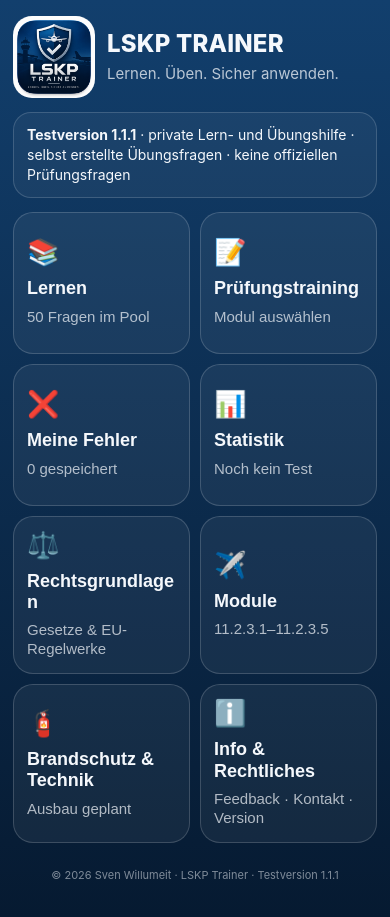
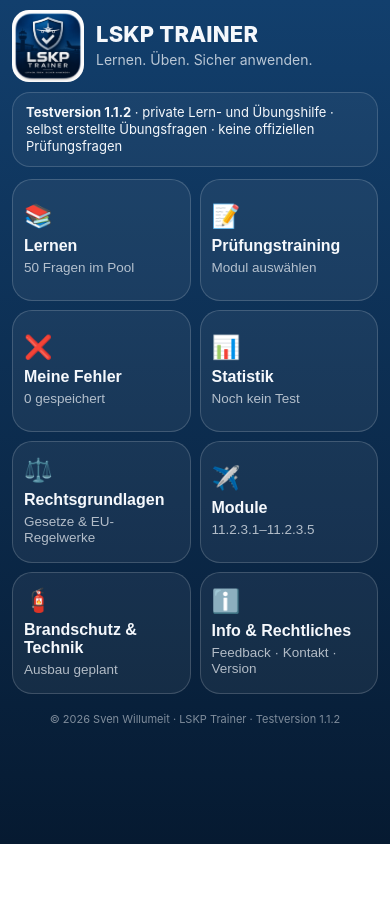
Before and after one commit to Bsg330/-lskp-trainer, a plain HTML site: page index.html in a window 390 px wide. After the commit the page ends 844 px from the top, so only its background shows below. Drawn offline with Linux system fonts and the light colour scheme.

Commit message:
Add files via upload

```diff
--- a/index.html
+++ b/index.html
@@ -1 +1 @@
-<!doctype html><html lang="de"><head><meta charset="utf-8"><meta name="viewport" content="width=device-width,initial-scale=1,viewport-fit=cover"><meta name="theme-color" content="#082a4b"><title>LSKP Trainer – Testversion 1.1.1</title><link rel="manifest" href="manifest.webmanifest"><link rel="stylesheet" href="style.css"><link rel="apple-touch-icon" href="icon.png"></head><body><main id="app"></main><script src="app.js"></script><script>if("serviceWorker"in navigator)navigator.serviceWorker.register("sw.js");</script></body></html>
+<!doctype html><html lang="de"><head><meta charset="utf-8"><meta name="viewport" content="width=device-width,initial-scale=1,viewport-fit=cover"><meta name="theme-color" content="#082a4b"><title>LSKP Trainer – Testversion 1.1.2</title><link rel="manifest" href="manifest.webmanifest"><link rel="stylesheet" href="style.css"><link rel="apple-touch-icon" href="icon.png"></head><body><main id="app"></main><script src="app.js"></script><script>if("serviceWorker"in navigator)navigator.serviceWorker.register("sw.js");</script></body></html>
--- a/style.css
+++ b/style.css
@@ -49,3 +49,27 @@
   .tile small{font-size:14px}
   footer{white-space:normal}
 }
+/* 1.1.2 compact iPhone refinement */
+main{padding-top:12px;padding-bottom:24px}
+.hero{margin-bottom:10px}
+.logo{width:78px;height:78px;border-radius:17px}
+.hero h1{font-size:24px;margin-bottom:5px}
+.hero p{font-size:15px}
+.notice{margin:10px 0 12px;padding:11px 13px;font-size:13.5px;line-height:1.32}
+.grid{gap:9px}
+.tile{min-height:128px;padding:13px 12px}
+.tile span{font-size:24px;margin-bottom:10px}
+.tile b{font-size:17px;line-height:1.12;margin-bottom:5px;overflow-wrap:normal;word-break:normal;hyphens:auto}
+.tile small{font-size:14px;line-height:1.2;overflow-wrap:normal;word-break:normal}
+footer{margin-top:18px;font-size:11px}
+@media(max-width:390px){
+  main{padding:10px 12px 22px}
+  .logo{width:72px;height:72px}
+  .hero h1{font-size:22px}
+  .hero p{font-size:14px}
+  .notice{font-size:13px}
+  .tile{min-height:122px;padding:12px 11px}
+  .tile span{font-size:23px;margin-bottom:9px}
+  .tile b{font-size:16px}
+  .tile small{font-size:13.5px}
+}
--- a/sw.js
+++ b/sw.js
@@ -1 +1 @@
-const C="lskp-test-1-1-1",A=["./","./index.html","./style.css","./app.js","./questions.json","./manifest.webmanifest","./icon.png"];self.addEventListener("install",e=>e.waitUntil(caches.open(C).then(c=>c.addAll(A)).then(()=>self.skipWaiting())));self.addEventListener("activate",e=>e.waitUntil(caches.keys().then(k=>Promise.all(k.filter(x=>x!==C).map(x=>caches.delete(x)))).then(()=>self.clients.claim())));self.addEventListener("fetch",e=>e.respondWith(fetch(e.request).catch(()=>caches.match(e.request))));
+const C="lskp-test-1-1-2",A=["./","./index.html","./style.css","./app.js","./questions.json","./manifest.webmanifest","./icon.png"];self.addEventListener("install",e=>e.waitUntil(caches.open(C).then(c=>c.addAll(A)).then(()=>self.skipWaiting())));self.addEventListener("activate",e=>e.waitUntil(caches.keys().then(k=>Promise.all(k.filter(x=>x!==C).map(x=>caches.delete(x)))).then(()=>self.clients.claim())));self.addEventListener("fetch",e=>e.respondWith(fetch(e.request).catch(()=>caches.match(e.request))));
```
Also changed, not shown: app.js, manifest.webmanifest.
